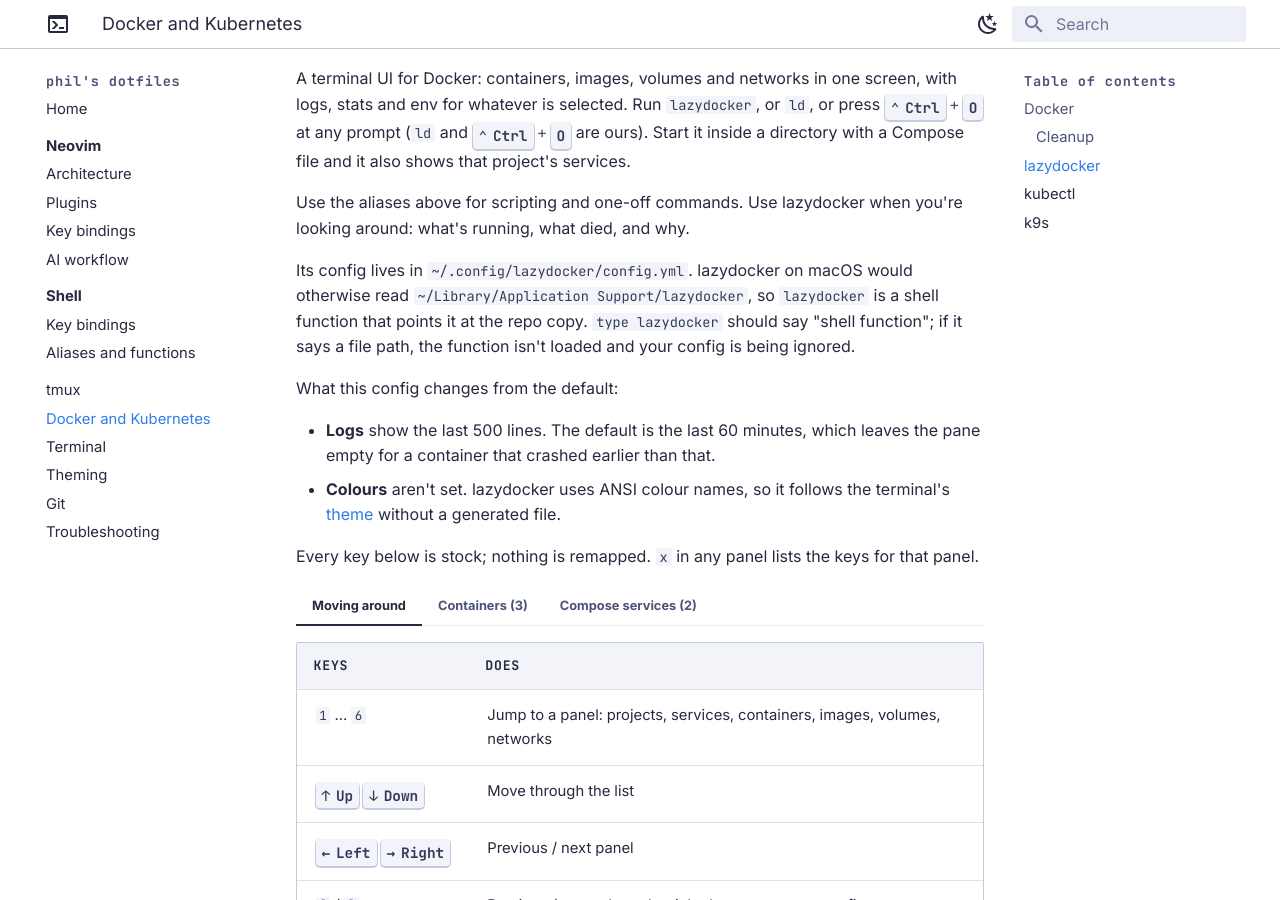
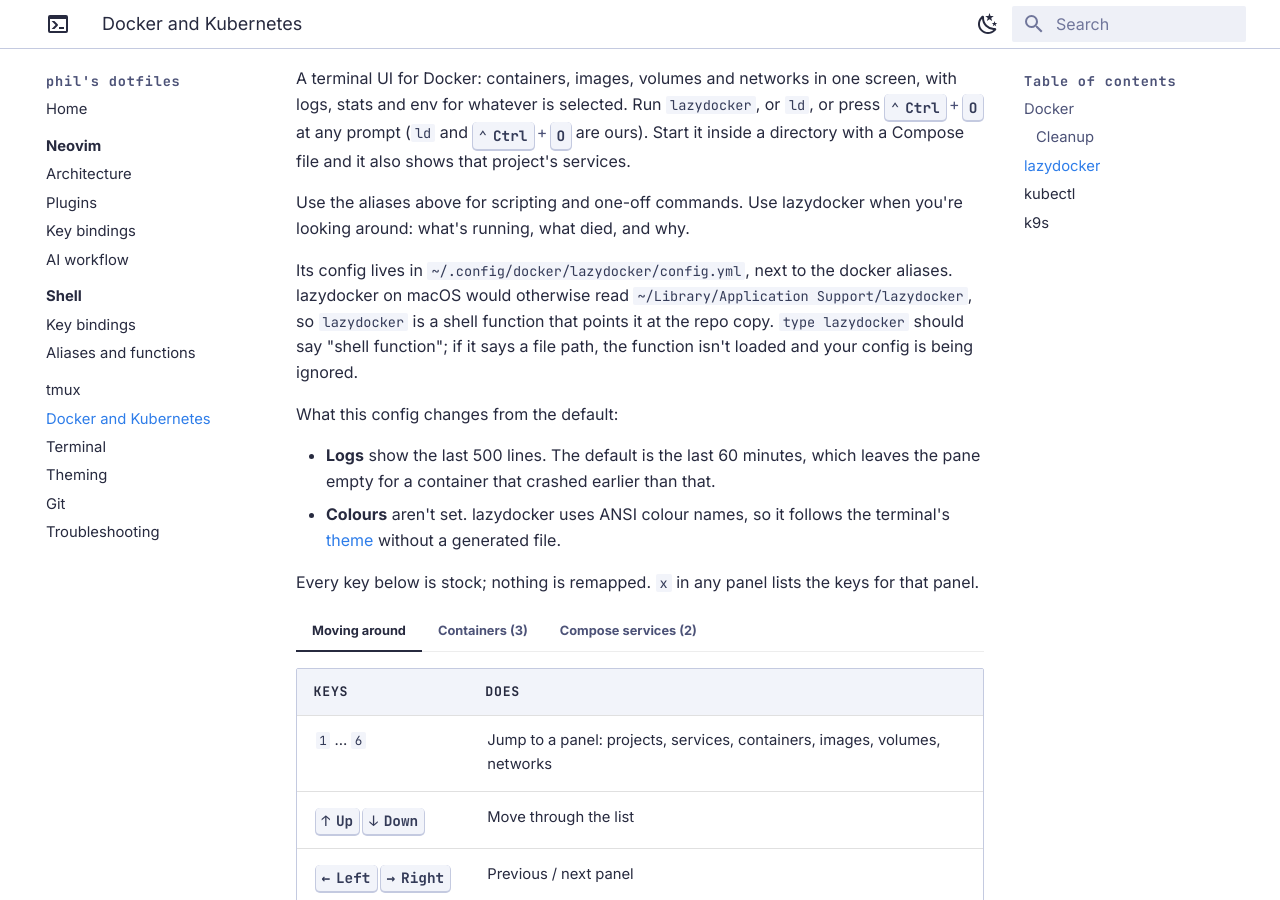
Before and after one commit to codephilip/dotfiles, an MkDocs documentation site: the page built from docs/containers.md, in a window 1280 px wide and 900 px high, scrolled down 2218 px. Built offline with MkDocs 1.6.1 and Material for MkDocs 9.7.7, drawn with Linux system fonts in a browser that asks for light colours.

Commit message:
docker: fold lazydocker into docker/lazydocker
Same reasoning as k9s under k8s/: lazydocker already depends on the
CONFIG_DIR wrapper in docker/aliases.sh to read anything under
~/.config, so living next to the docker aliases costs nothing but that
one path. The README section moves under Docker, and the containers
page shows the new location.

```diff
--- a/docs/containers.md
+++ b/docs/containers.md
@@ -87,10 +87,10 @@
 Use the aliases above for scripting and one-off commands. Use lazydocker when
 you're looking around: what's running, what died, and why.
 
-Its config lives in `~/.config/lazydocker/config.yml`. lazydocker on macOS
-would otherwise read `~/Library/Application Support/lazydocker`, so
-`lazydocker` is a shell function that points it at the repo copy. `type
-lazydocker` should say "shell function"; if it says a file path, the function
+Its config lives in `~/.config/docker/lazydocker/config.yml`, next to the
+docker aliases. lazydocker on macOS would otherwise read `~/Library/Application
+Support/lazydocker`, so `lazydocker` is a shell function that points it at the
+repo copy. `type lazydocker` should say "shell function"; if it says a file path, the function
 isn't loaded and your config is being ignored.
 
 What this config changes from the default:
```
Also changed, not shown: README.md (+18 -18 lines), 3 other files.
